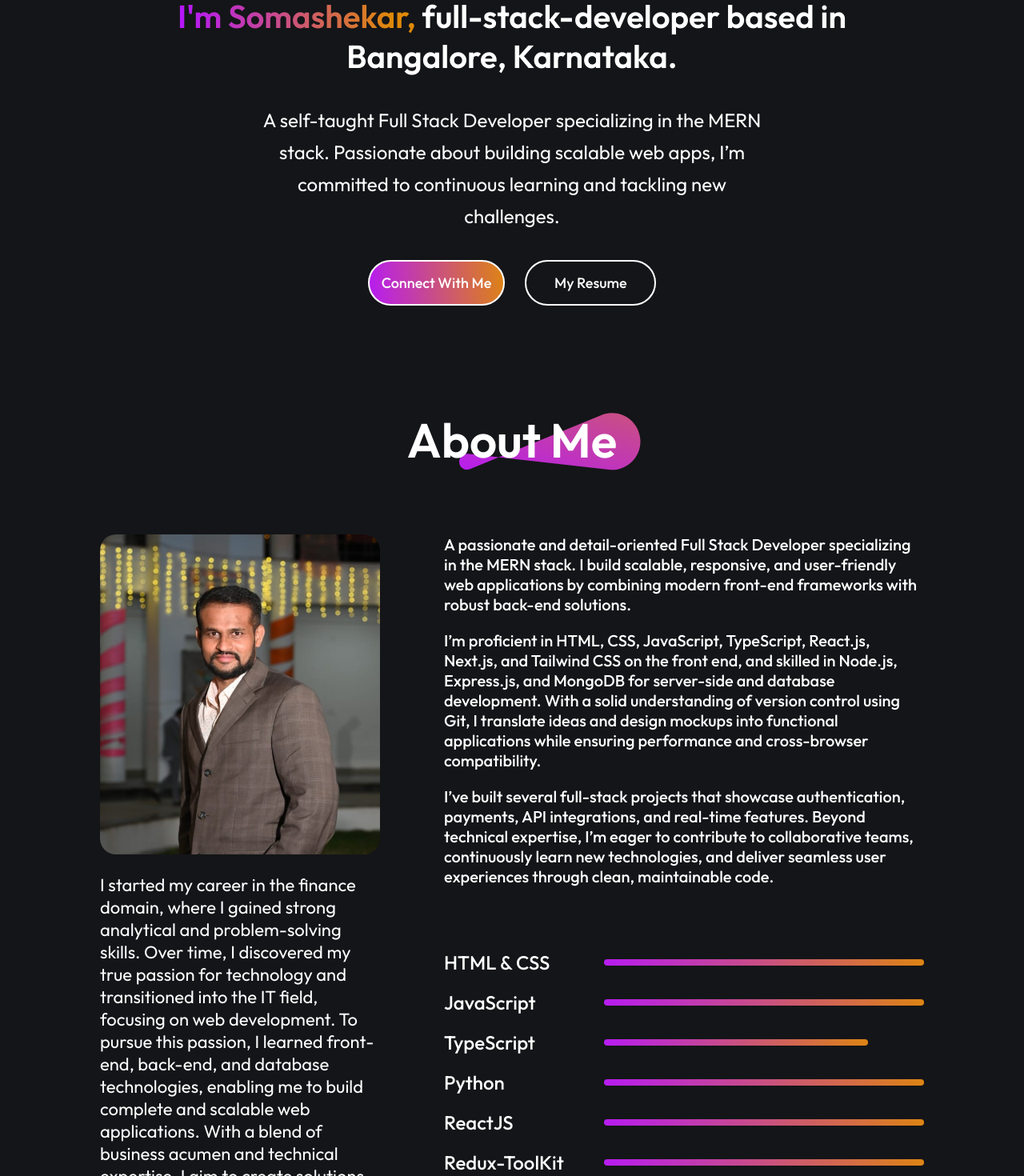
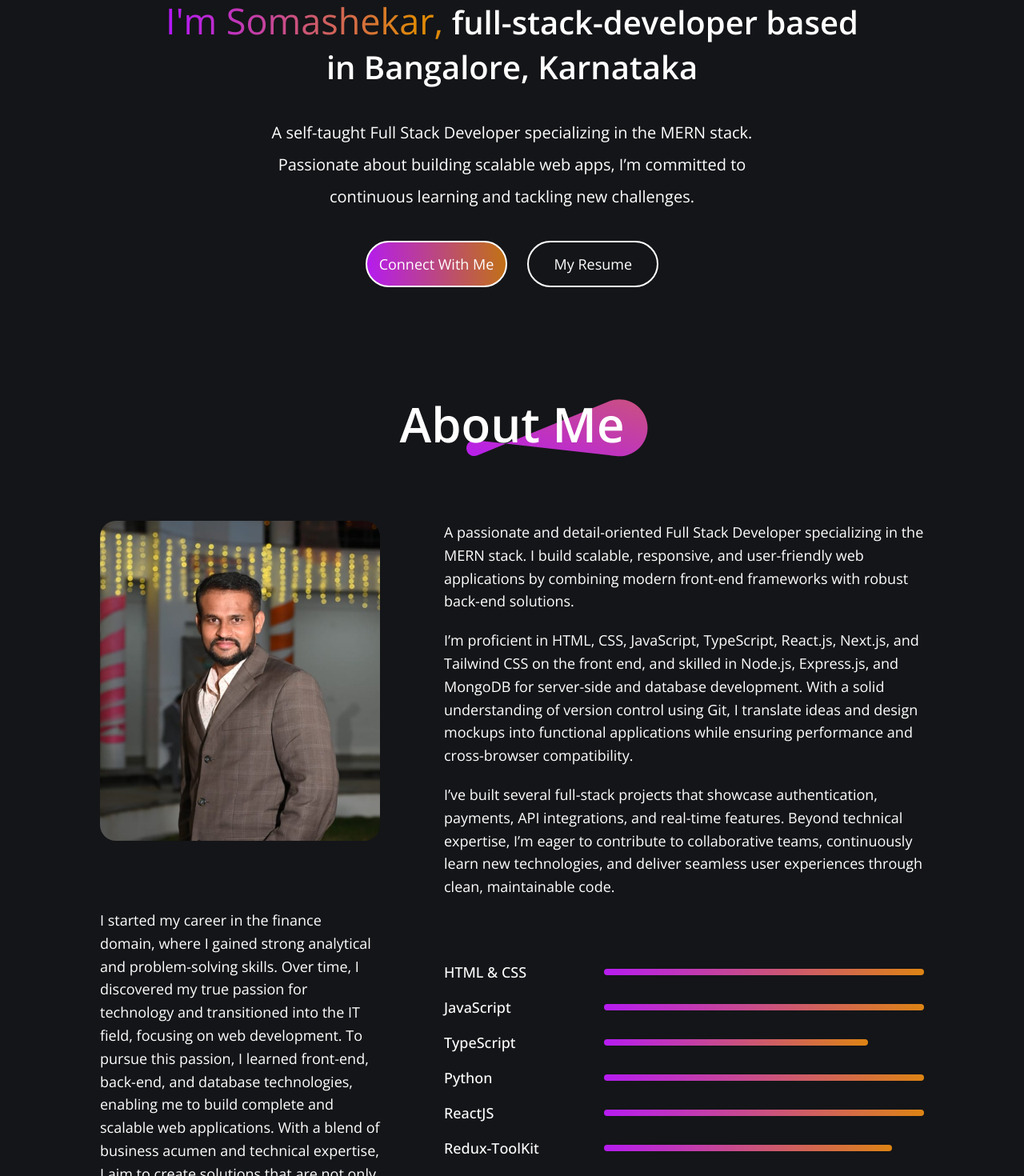
Before and after one commit to Somesh1996-cpu/my-portfolio, a React (Vite) app: page / in a window 1280 px wide. Shown: the part 400-1870 px from the top of the page at 80% size. Built offline with nearby package versions, Linux system fonts and the light colour scheme.

Commit message:
font-changed

```diff
--- a/src/components/About/About.css
+++ b/src/components/About/About.css
@@ -36,8 +36,9 @@
 }
 
 .about-left p {
-    margin-top: 20px;
-    font-size: 22px;
+    margin-top: 80px;
+    font-size: 18px;
+    line-height: 1.6;
 }
 
 .about-right {
@@ -50,7 +51,8 @@
     display: flex;
     flex-direction: column;
     gap: 20px;
-    font-size: 20px;
+    font-size: 18px;
+    line-height: 1.6;
     font-weight: 500;
 }
 
@@ -71,7 +73,7 @@
 
 .about-skill p {
     min-width: 150px;
-    font-size: 24px;
+    font-size: 18px;
     font-weight: 500;
 }
 
@@ -161,11 +163,11 @@
     }
 
     .about-skill p {
-        font-size: 20px;
+        font-size: 18px;
     }
 
     .about-skill hr {
-        height: 6px;
+        height: 4px;
         max-width: 350px;
     }
 
--- a/src/components/About/About.jsx
+++ b/src/components/About/About.jsx
@@ -67,7 +67,7 @@ const About = () => {
                 <p>ReactJS</p> <hr style={{ width: "80%" }} />
               </div>
               <div className="about-skill">
-                <p>Redux-ToolKit</p> <hr style={{ width: "70%" }} />
+                <p>Redux-ToolKit</p> <hr style={{ width: "60%" }} />
               </div>
               <div className="about-skill">
                 <p>Tailwind CSS</p> <hr style={{ width: "70%" }} />
--- a/src/components/Contact/Contact.css
+++ b/src/components/Contact/Contact.css
@@ -37,7 +37,7 @@
 }
 
 .contact-left h1 {
-    font-size: 80px;
+    font-size: 60px;
     font-weight: 700;
     background: linear-gradient(270deg, #df8908 80%, #b415ff 100%);
     background-clip: text;
@@ -48,7 +48,7 @@
 .contact-left p {
     max-width: 550px;
     color: #d8d8d8;
-    font-size: 20px;
+    font-size: 18px;
     line-height: 35px;
 }
 
@@ -108,7 +108,7 @@
     border-radius: 50px;
     background: linear-gradient(264deg, #df8908 -5.09%, #b415ff 106.28%);
     font-size: 18px;
-    padding: 15px 30px;
+    padding: 13px 26px;
     margin-bottom: 50px;
     cursor: pointer;
     transition: 0.3s;
--- a/src/components/Footer/Footer.css
+++ b/src/components/Footer/Footer.css
@@ -54,7 +54,7 @@
 
 .footer-subscribe {
     font-size: 18px;
-    padding: 18px 34px;
+    padding: 16px 30px;
     border-radius: 50px;
     background: linear-gradient(264deg, #df8908 -5.09%, #b415ff 106.28%);
     cursor: pointer;
--- a/src/components/Hero/Hero.css
+++ b/src/components/Hero/Hero.css
@@ -25,6 +25,7 @@
 
 .hero h1 span {
     background: linear-gradient(270deg, #df8908 10%, #b415FF 100%);
+    font-size: 45px;
     background-clip: text;
     -webkit-background-clip: text;
     -webkit-text-fill-color: transparent;
@@ -33,7 +34,7 @@
 .hero p {
     width: 50%;
     text-align: center;
-    font-size: 24px;
+    font-size: 20px;
     line-height: 40px;
 }
 
@@ -41,7 +42,6 @@
     display: flex;
     align-items: center;
     gap: 25px;
-    font-size: 24px;
     font-weight: 500;
     margin-bottom: 50px;
 }
@@ -51,7 +51,7 @@
     border-radius: 50px;
     border: 2px solid white;
     font-size: 18px;
-    background: linear-gradient(264deg, #df8908 -5.09%, #b415FF 106.28%);
+    background: linear-gradient(264deg, #c27707 -5.09%, #b415FF 106.28%);
     transition: 0.4s;
 }
 
@@ -95,6 +95,10 @@
         font-size: 30px;
     }
 
+    .hero h1 span {
+        font-size: 35px;
+    }
+
     .hero p {
         width: 60%;
         font-size: 18px;
--- a/src/components/Hero/Hero.jsx
+++ b/src/components/Hero/Hero.jsx
@@ -9,7 +9,7 @@ const Hero = () => {
         <img id="profile_pic" src={profile_img} alt="profile" />
         <h1>
           <span>I'm Somashekar,</span> full-stack-developer based in Bangalore,
-          Karnataka.
+          Karnataka
         </h1>
         <p>
           A self-taught Full Stack Developer specializing in the MERN stack.
--- a/src/components/MyWork/MyWork.css
+++ b/src/components/MyWork/MyWork.css
@@ -53,7 +53,7 @@
     border-radius: 50px;
     border: 2px solid #fff;
     padding: 15px 35px;
-    font-size: 22px;
+    font-size: 18px;
     font-weight: 500;
     margin-top: 20px;
     margin-bottom: 80px;
--- a/src/components/Services/Services.css
+++ b/src/components/Services/Services.css
@@ -63,7 +63,7 @@
 
 .services-format p {
     color: #d4d4d4;
-    font-size: 20px;
+    font-size: 18px;
     line-height: 30px;
     max-width: 260px;
 }
--- a/src/index.css
+++ b/src/index.css
@@ -1,7 +1,11 @@
+@import url('https://fonts.googleapis.com/css2?family=Roboto:ital,wght@0,100..900;1,100..900&display=swap');
+@import url('https://fonts.googleapis.com/css2?family=Open+Sans:ital,wght@0,300..800;1,300..800&family=Roboto:ital,wght@0,100..900;1,100..900&display=swap');
+
 * {
     margin: 0;
     padding: 0;
-    font-family: 'Outfit';
+    font-family: "Open Sans", "sans-serif", "Roboto";
+    font-weight: 400;
 }
 
 body {
```
Also changed, not shown: src/components/Services/Services.jsx (+12 -10 lines).
